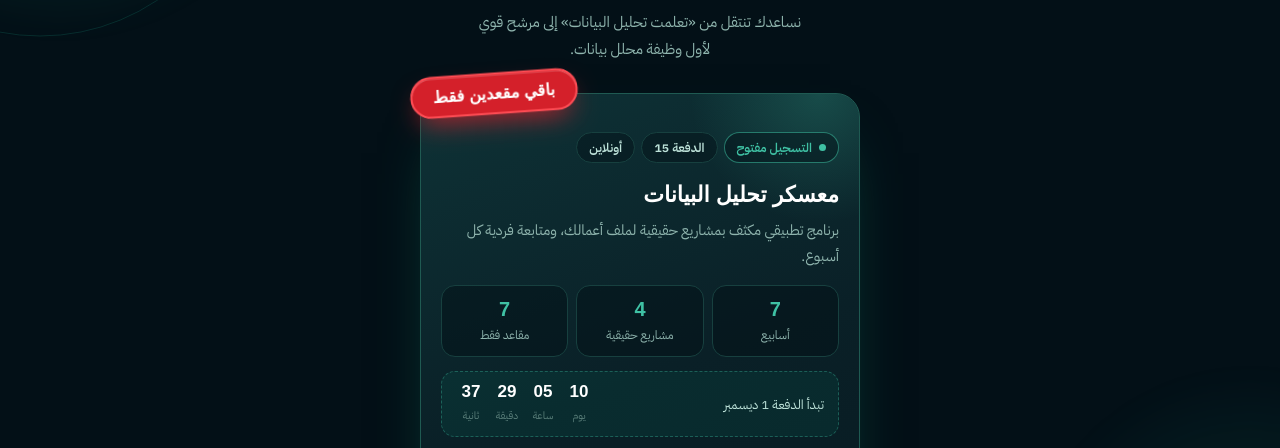
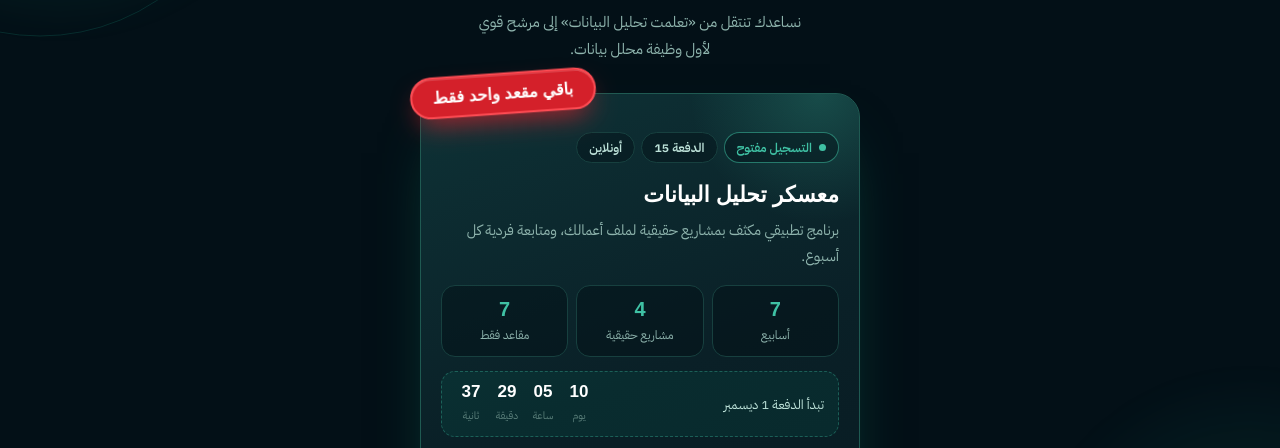
Before and after one commit to ohoodhussain/nawah-links, a plain HTML site: page index.html in a window 1280 px wide. Shown: the part 214-662 px from the top of the page. Drawn offline with Linux system fonts and the light colour scheme; a web font is replaced by a local one.

Commit message:
Update seats badge: one seat left
Co-Authored-By: Claude Opus 5.5 <noreply@anthropic.com>

```diff
--- a/index.html
+++ b/index.html
@@ -164,7 +164,7 @@
 
   <div class="feature-wrap">
   <!-- Seats-left sticker: change the text when seats change -->
-  <span class="sticker">باقي مقعدين فقط</span>
+  <span class="sticker">باقي مقعد واحد فقط</span>
   <section class="feature" aria-labelledby="bc-title">
     <div class="tag-row">
       <span class="pill live"><i></i>التسجيل مفتوح</span>
```
